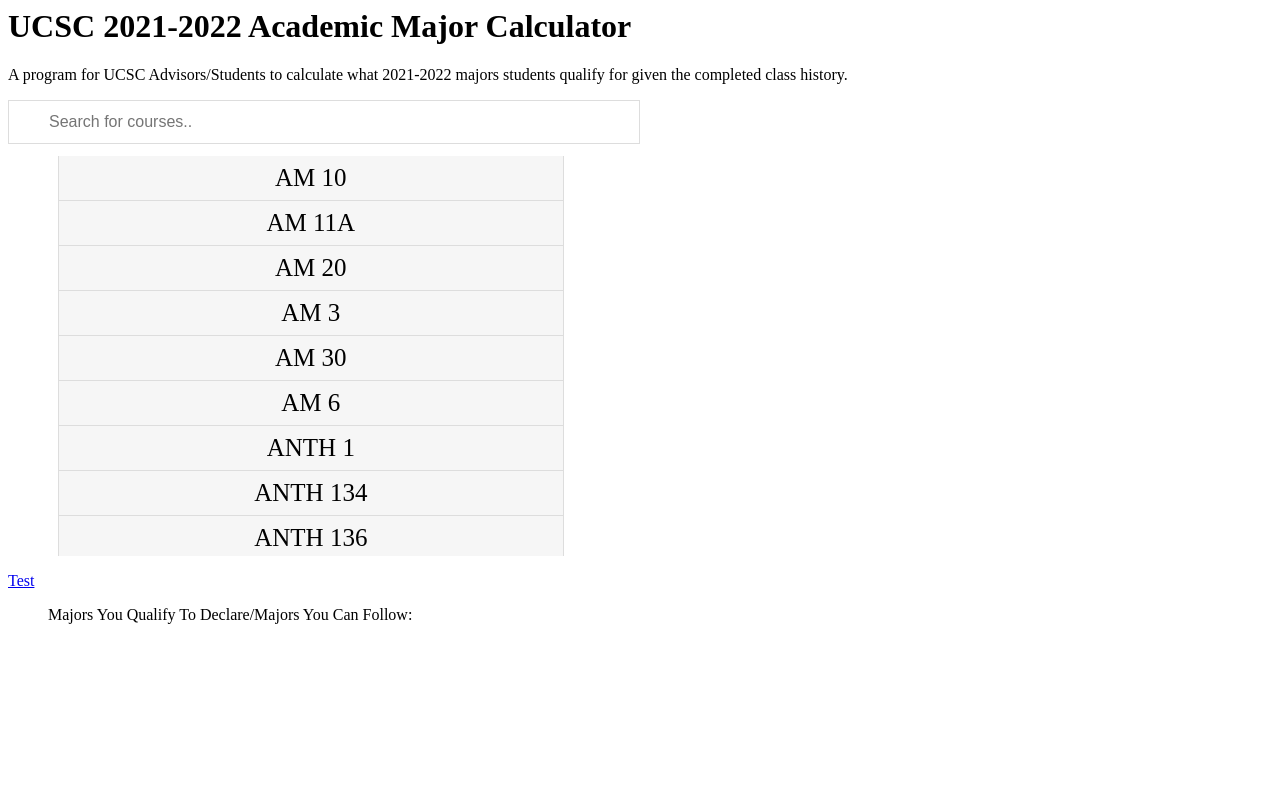
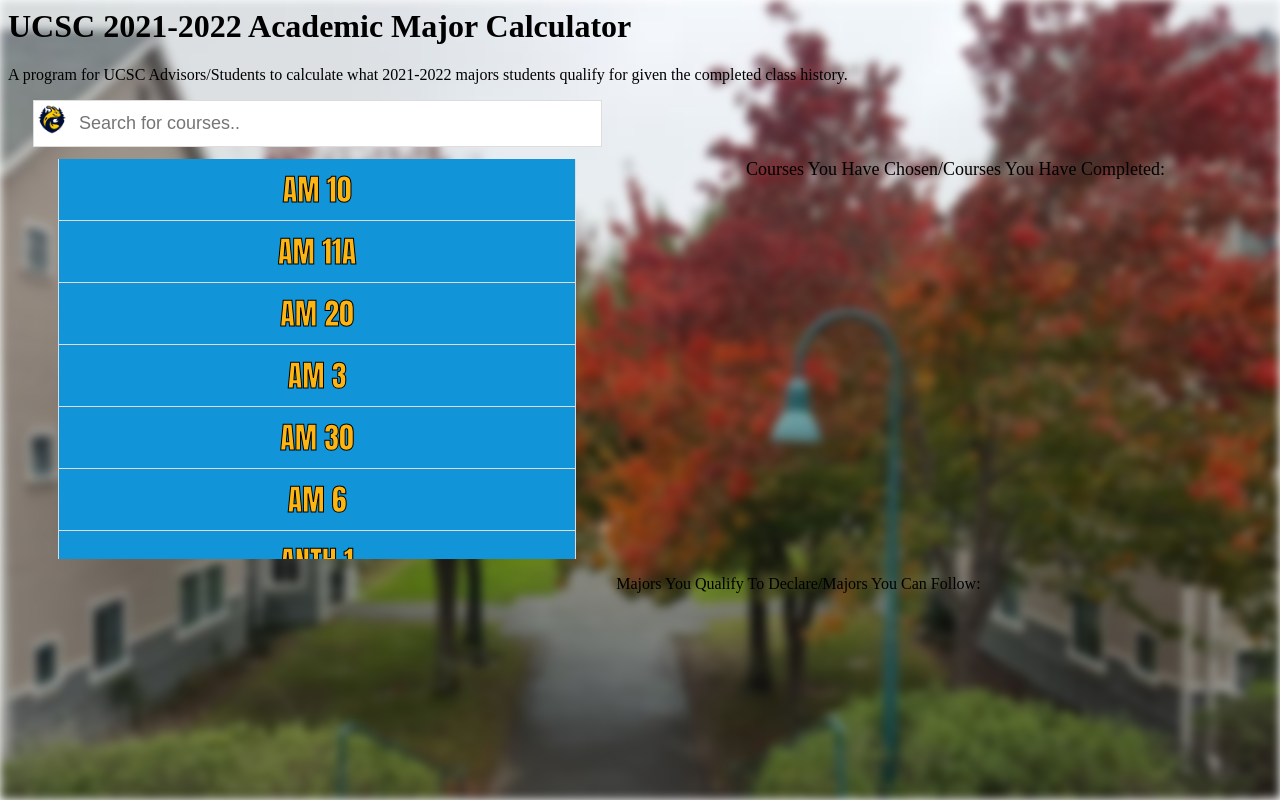
Before and after one commit to ivalmart/UCSC-Academic-Major-Calculator, a website: page index.html in a window 1280 px wide. Drawn offline with Linux system fonts and the light colour scheme.

Commit message:
Stylized a Rough Look of Website

```diff
--- a/index.html
+++ b/index.html
@@ -4,7 +4,8 @@
         <title>UCSC-Academic-Major-Calculator</title>
 
         <!-- Load Libraries -->
-        <!-- <script data-main="js/config" src="require-2.3.6.js"></script> -->
+
+
         <!-- Load Files -->
         <script src="src/search-bar.js"></script>
 
@@ -15,7 +16,21 @@
             A program for UCSC Advisors/Students to calculate what 2021-2022 majors students qualify for given the completed class history.
         </p>
 
+        <img class="background" src="./data/background.jpg" alt="rcc">
+
         <style>
+            img.background {
+                position: absolute;
+                left: 0px;
+                top: 0px;
+                z-index: -1;
+                width: 100%;
+                height: 100%;
+                -webkit-filter: blur(5px); /* Safari 6.0 - 9.0 */
+                filter: blur(5px);
+            }
+
+
             /* https://stackoverflow.com/questions/21998679/css-how-to-make-scrollable-list */
             nav ul{height:400px; width:50%;}
             nav ul{overflow:hidden; overflow-y:scroll;}
@@ -24,13 +39,19 @@
             box-sizing: border-box;
             }
 
+            ul {
+                float: left;
+            }
+
             #searchIcon {
-                /* background-image: url('/css/searchicon.png'); /*Add a search icon to input */
-                background-position: 10px 12px; /* Position the search icon */
+                background-image: url('./data/slugicon.png'); /*Add a search icon to input */
+                background-position: 1px 2px; /* Position the search icon */
+                background-size: 6%;
                 background-repeat: no-repeat; /* Do not repeat the icon image */
-                width: 50%; /* Full-width */
-                font-size: 16px; /* Increase font-size */
-                padding: 12px 20px 12px 40px; /* Add some padding */
+                width: 45%; /* Full-width */
+                font-size: 18px; /* Increase font-size */
+                margin-left: 25px;
+                padding: 12px 20px 12px 45px; /* Add some padding */
                 border: 1px solid #ddd; /* Add a grey border */
                 margin-bottom: 12px; /* Add some space below the input */
             }
@@ -38,33 +59,60 @@
             #filterList {
                 /* Remove default list styling */
                 list-style-type: none;
+                font-size: 20px;
                 padding: 0;
                 margin-top: 0;
-                margin-left: 50;
-                width: 40%;
+                margin-left: 50px;
+                width: 41%;
                 text-align: center;
             }
 
+            /* UC Colors: https://brand.universityofcalifornia.edu/guidelines/color.html#! */
             #filterList li a {
                 border: 1px solid #ddd; /* Add a border to all links */
                 margin-top: -1px; /* Prevent double borders */
-                background-color: #f6f6f6; /* Grey background color */
+                background-color: #1295d8; /* Grey background color */
                 padding: 8px; /* Add some padding */
                 text-decoration: none; /* Remove default text underline */
-                font-size: 25px; /* Increase the font-size */
-                color: black; /* Add a black text color */
+                -webkit-text-stroke: 1px black; /* Black outline around the font */
+                font-size: 30px; /* Increase the font-size */
+                font-family: Impact, Haettenschweiler, 'Arial Narrow Bold', sans-serif;
+                color: #FFB511; /* Add a black text color */
+                font-weight: bold;
                 display: block; /* Make it into a block element to fill the whole list */
             }
 
             #filterList li a:hover:not(.header) {
-                background-color: #eee; /* Add a hover effect to all links, except for headers */
+                background-color: #72CDF4; /* Add a hover effect to all links, except for headers */
+                color: #FFE552;
             }
 
             #chosenList {
                 list-style-type: none;
-                padding: 0;
+                padding-left: 10%;
+                margin-left: 20%;
+                font-size: large;
+                text-align: center;
                 margin: 0;
                 width: 50%;
+            }
+
+            #chosenList li a {
+                border: 1px solid #ddd; /* Add a border to all links */
+                margin-top: -1px; /* Prevent double borders */
+                background-color: #FFB511; /* Grey background color */
+                padding: 8px; /* Add some padding */
+                text-decoration: none; /* Remove default text underline */
+                -webkit-text-stroke: 1px black; /* Black outline around the font */
+                font-size: 30px; /* Increase the font-size */
+                font-family: Impact, Haettenschweiler, 'Arial Narrow Bold', sans-serif;
+                color: #1295d8; /* Add a black text color */
+                display: block; /* Make it into a block element to fill the whole list */
+            }
+
+            #chosenList li a:hover:not(.header) {
+                background-color: #FFE552; /* Add a hover effect to all links, except for headers */
+                color: #72CDF4;
             }
         </style>
 
@@ -86,13 +134,17 @@
         </nav>
 
         <!-- Chosen List -->
+        <nav>
             <ul id="chosenList">
-            <li><a href="#">Test</a></li>
+                Courses You Have Chosen/Courses You Have Completed:
             </ul>
+        </nav>
 
+        <div>
             <!-- List of Majors Client can Follow/Declare -->
             <ul id="majorList">
                 Majors You Qualify To Declare/Majors You Can Follow:
             </ul>
+            </div>
     </body>
 </html>
--- a/src/search-bar.js
+++ b/src/search-bar.js
@@ -62,8 +62,8 @@
   li.appendChild(a);
   // https://stackoverflow.com/questions/53268641/how-to-delete-an-li-from-list-with-javascript
   li.addEventListener('click', function() {
-    if(typeOfList == "filterList") AddListItem(this.textContent, "majorList");
-    else if(typeOfList == "majorList") AddListItem(this.textContent, "filterList");
+    if(typeOfList == "filterList") AddListItem(this.textContent, "chosenList");
+    else if(typeOfList == "chosenList") AddListItem(this.textContent, "filterList");
 
     this.parentNode.removeChild(this);
   })
--- /dev/null
+++ b/style.css
@@ -0,0 +1,53 @@
+/* https://stackoverflow.com/questions/21998679/css-how-to-make-scrollable-list */
+nav ul{height:400px; width:50%;}
+nav ul{overflow:hidden; overflow-y:scroll;}
+
+* {
+box-sizing: border-box;
+}
+
+
+
+#searchIcon {
+    background-image: url('./data/slugicon.png'); /*Add a search icon to input */
+    background-position: 0px 2px; /* Position the search icon */
+    background-size: 7%;
+    background-repeat: no-repeat; /* Do not repeat the icon image */
+    width: 50%; /* Full-width */
+    font-size: 16px; /* Increase font-size */
+    padding: 12px 20px 12px 40px; /* Add some padding */
+    border: 1px solid #ddd; /* Add a grey border */
+    margin-bottom: 12px; /* Add some space below the input */
+}
+
+#filterList {
+    /* Remove default list styling */
+    list-style-type: none;
+    padding: 0;
+    margin-top: 0;
+    margin-left: 50;
+    width: 40%;
+    text-align: center;
+}
+
+#filterList li a {
+    border: 1px solid #ddd; /* Add a border to all links */
+    margin-top: -1px; /* Prevent double borders */
+    background-color: #f6f6f6; /* Grey background color */
+    padding: 8px; /* Add some padding */
+    text-decoration: none; /* Remove default text underline */
+    font-size: 25px; /* Increase the font-size */
+    color: black; /* Add a black text color */
+    display: block; /* Make it into a block element to fill the whole list */
+}
+
+#filterList li a:hover:not(.header) {
+    background-color: #eee; /* Add a hover effect to all links, except for headers */
+}
+
+#chosenList {
+    list-style-type: none;
+    padding: 0;
+    margin: 0;
+    width: 50%;
+}
```
Also changed, not shown: data/background.jpg (added). Lines whose indentation alone changed are shown as unchanged.
